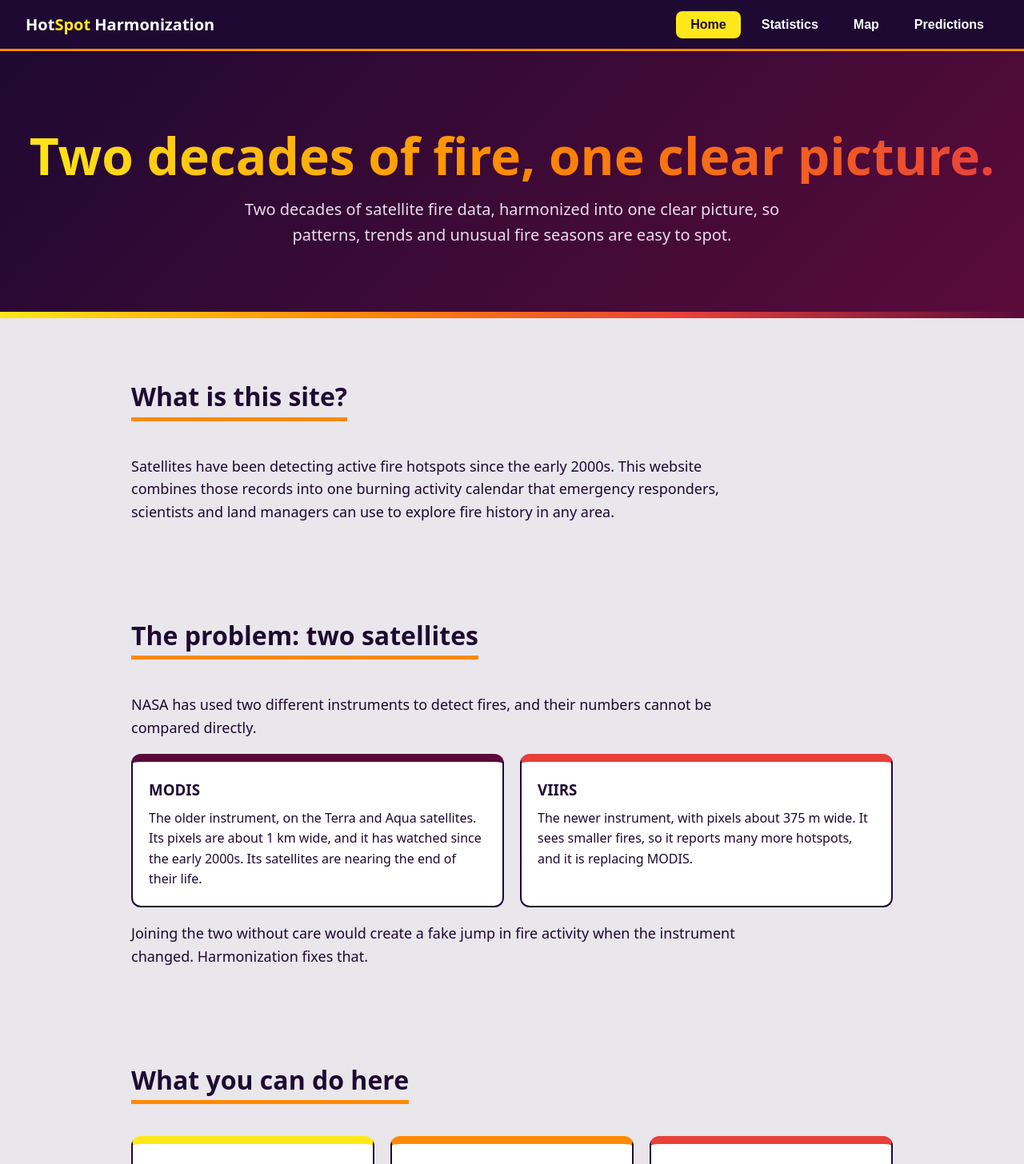
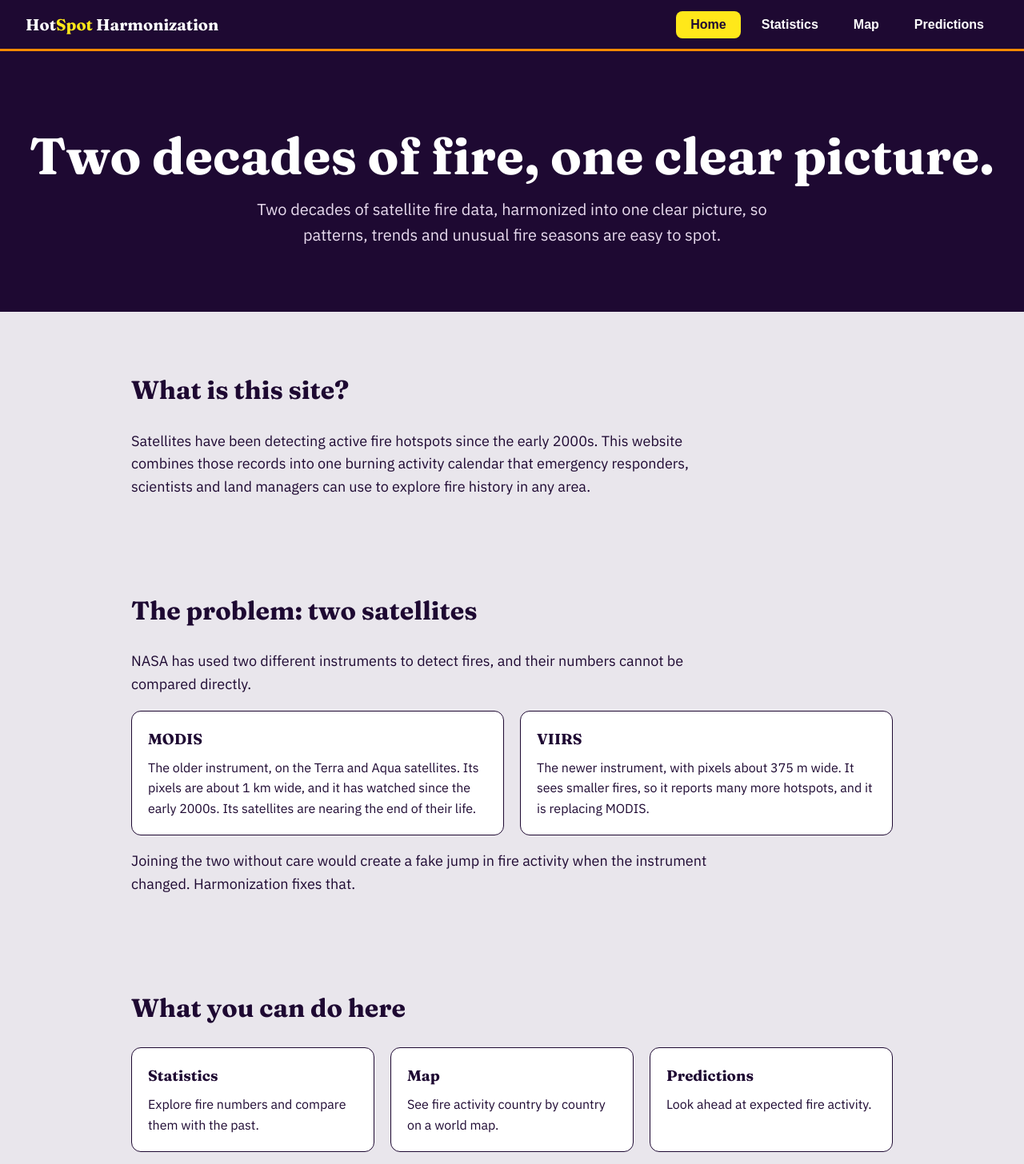
Before and after one commit to SimeonTheCoder/HotSpotHarmonization, a React (Vite) app in the folder HSH.Client/: page / in a window 1280 px wide. Shown: the top 1456 px of the page at 80% size. Built offline with nearby package versions, Linux system fonts and the light colour scheme; what world-countries would draw is missing.

Commit message:
Restyle site: flat hero, thin card borders, Fraunces and IBM Plex Sans, hover growth
Co-Authored-By: Claude Sonnet 5.5 <noreply@anthropic.com>

```diff
--- a/HSH.Client/src/index.css
+++ b/HSH.Client/src/index.css
@@ -1,3 +1,5 @@
+@import url("https://fonts.googleapis.com/css2?family=Fraunces:opsz,wght@9..144,600;9..144,700&family=IBM+Plex+Sans:wght@400;600&display=swap");
+
 :root {
   --white: #fff;
   --grey: #E9E6EC;       /* light grey with a tiny purple tint */
@@ -10,11 +12,13 @@
 
 * { box-sizing: border-box; }
 
+h1, h2, h3, .logo { font-family: Fraunces, Georgia, serif; }
+
 html { scroll-behavior: smooth; }
 
 body {
   margin: 0;
-  font-family: system-ui, -apple-system, "Segoe UI", Roboto, sans-serif;
+  font-family: "IBM Plex Sans", Arial, sans-serif;
   color: var(--black);
   background: var(--grey);
   line-height: 1.6;
@@ -46,13 +50,15 @@ body {
   font-size: 16px;
   font-weight: 600;
   cursor: pointer;
+  transition: transform 0.15s ease, background 0.15s ease;
 }
+.nav-btn:hover { transform: scale(1.06); }
 .nav-btn:hover { background: var(--orange); color: var(--black); }
 .nav-btn.active { background: var(--yellow); color: var(--black); }
 
 /* ---------- Hero (top of the home page) ---------- */
 .hero {
-  background: linear-gradient(135deg, var(--black) 0%, var(--burgundy) 100%);
+  background: var(--black);
   color: var(--white);
   text-align: center;
   padding: 96px 24px 80px;
@@ -61,10 +67,7 @@ body {
   margin: 0 0 16px;
   font-size: clamp(36px, 6vw, 64px);
   line-height: 1.1;
-  background: linear-gradient(90deg, var(--yellow), var(--orange), var(--red));
-  -webkit-background-clip: text;
-  background-clip: text;
-  color: transparent;
+  color: var(--white);
 }
 .hero p {
   max-width: 680px;
@@ -72,19 +75,12 @@ body {
   font-size: 20px;
   color: #eadcf0;
 }
-.stripe {
-  height: 8px;
-  background: linear-gradient(90deg,
-    var(--yellow), var(--orange), var(--red), var(--burgundy));
-}
 
 /* ---------- Sections ---------- */
 .section { max-width: 1000px; margin: 0 auto; padding: 72px 24px 24px; }
 .section h2 {
-  display: inline-block;
   margin: 0 0 24px;
   font-size: 32px;
-  border-bottom: 5px solid var(--orange);
 }
 .section p { font-size: 18px; max-width: 760px; }
 
@@ -95,18 +91,15 @@ body {
   margin-top: 16px;
 }
 .card {
-  border: 2px solid var(--black);
-  border-top-width: 10px;
+  border: 1px solid var(--black);
   border-radius: 12px;
   padding: 20px;
   background: var(--white);
+  transition: transform 0.2s ease;
 }
+.card:hover { transform: scale(1.03); }
 .card h3 { margin: 0 0 8px; }
 .card p { margin: 0; font-size: 16px; }
-.card-yellow { border-top-color: var(--yellow); }
-.card-orange { border-top-color: var(--orange); }
-.card-red    { border-top-color: var(--red); }
-.card-gold   { border-top-color: var(--burgundy); }
 
 .steps { list-style: none; padding: 0; margin: 16px 0 0; }
 .steps li {
@@ -151,10 +144,8 @@ body {
 }
 
 .map-title {
-  display: inline-block;
   margin: 0 0 24px;
   font-size: 32px;
-  border-bottom: 5px solid var(--orange);
 }
 
 .map-toolbar {
@@ -187,8 +178,7 @@ body {
   width: 100%;
   height: 600px;
   background: var(--white);
-  border: 2px solid var(--black);
-  border-top: 10px solid var(--orange);
+  border: 1px solid var(--black);
   border-radius: 12px;
   overflow: hidden;           /* clips the map to the rounded corners */
 }
@@ -202,3 +192,9 @@ body {
   .map-page { width: 100%; padding: 32px 16px 16px; }
   .map-wrapper { height: 420px; }
 }
+
+@media (prefers-reduced-motion: reduce) {
+  html { scroll-behavior: auto; }
+  .nav-btn, .card { transition: none; }
+  .nav-btn:hover, .card:hover { transform: none; }
+}
```
